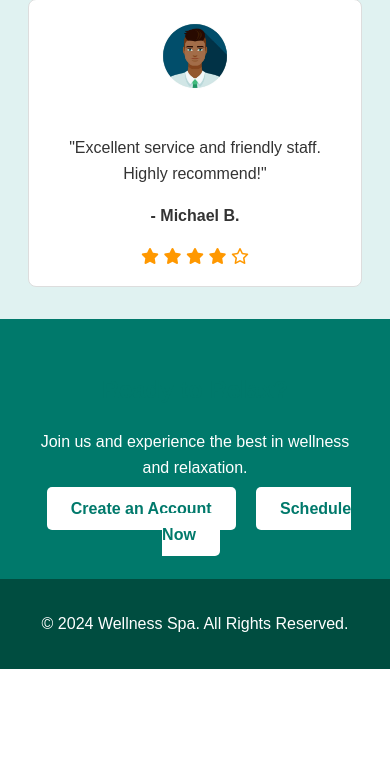
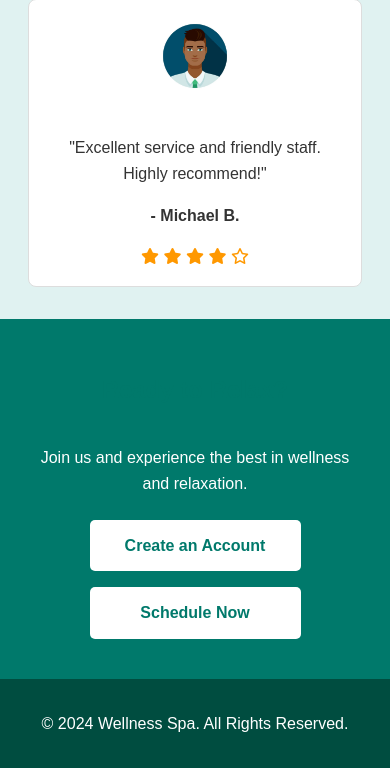
Before and after one commit to DimaxKun/225427962-dimacaling, a PHP site: page / in a window 390 px wide. Shown: the part 2238-3006 px from the top of the page. Before the commit the page ends 2907 px from the top, so only its background shows below. Run offline with PHP 8.4, Linux system fonts and the light colour scheme.

Commit message:
made it responsive

```diff
--- a/final_project/styles.css
+++ b/final_project/styles.css
@@ -2,7 +2,7 @@
 body {
     margin: 0;
     font-family: 'Arial', sans-serif;
-    background-color: #f7f9fc;
+    background-color: #eefffc;
     color: #333;
     line-height: 1.6;
 }
@@ -178,6 +178,18 @@ footer {
     .testimonials-slider {
         gap: 1rem;
     }
+
+    .cta {
+        display: flex;
+        flex-direction: column; /* Stack buttons vertically */
+        align-items: center;
+    }
+
+    .cta .cta-button {
+        margin: 0.5rem 0; /* Add vertical spacing */
+        width: 50%; /* Ensure buttons are not too wide */
+        text-align: center;
+    }
 }
 
 @media (max-width: 480px) {
```
